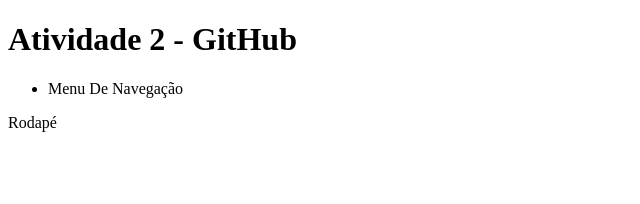
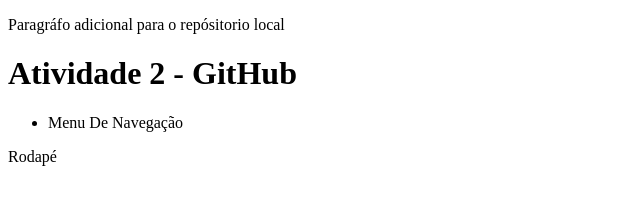
Before and after one commit to CustodioJu/GitHub_Atividade2, a plain HTML site: page index.html in a window 1280 px wide. Shown: the whole page, without its empty margins (0-640 px from the left). Drawn offline with Linux system fonts and the light colour scheme.

Commit message:
Alteração_RepositorioLocalindex.html

```diff
--- a/index.html
+++ b/index.html
@@ -6,6 +6,7 @@
     <title>GitHub Atividade 2</title>
   </head>
   <body>
+    <p>Paragráfo adicional para o repósitorio local</p>
     <h1>Atividade 2 - GitHub</h1>
     <nav>
       <ul>
```
